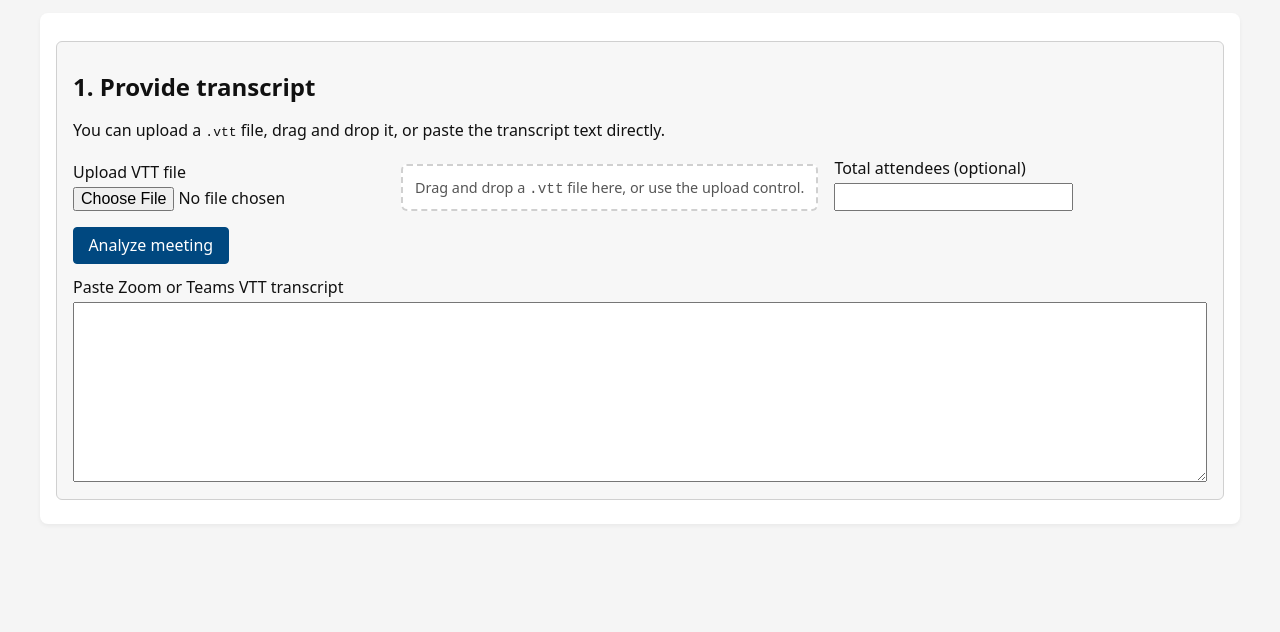
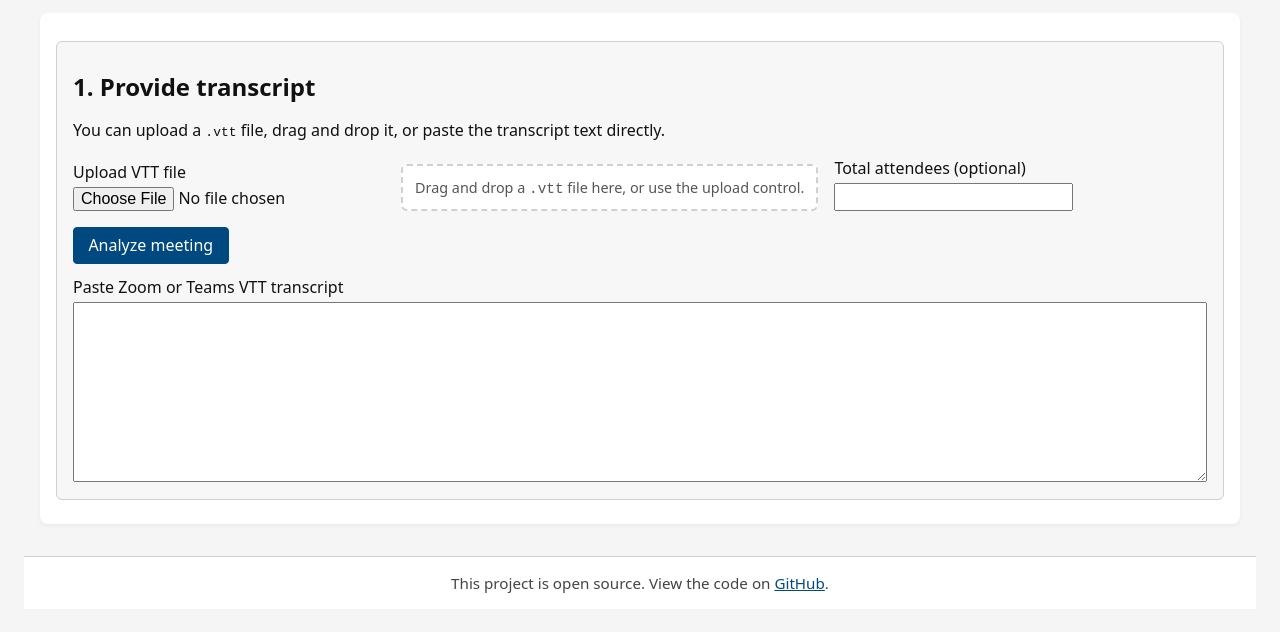
Before and after one commit to mgifford/airtime2, a plain HTML site: page index.html in a window 1280 px wide. Shown: the part 138-770 px from the top of the page. Drawn offline with Linux system fonts and the light colour scheme.

Commit message:
Update index.html

```diff
--- a/index.html
+++ b/index.html
@@ -478,6 +478,30 @@
       white-space: nowrap;
       border: 0;
     }
+    .site-footer {
+      margin-top: 2rem;
+      padding: 1rem 0;
+      border-top: 1px solid var(--border-subtle);
+      background: var(--card-bg);
+      text-align: center;
+    }
+
+    .site-footer p {
+      margin: 0;
+      color: var(--text-muted-on-light);
+      font-size: 0.95rem;
+    }
+
+    .site-footer a {
+      color: var(--accent);
+      text-decoration: underline;
+    }
+
+    .site-footer a:focus-visible {
+      outline: 2px solid var(--accent);
+      outline-offset: 2px;
+    }
+
   </style>
 </head>
 <body>
@@ -635,6 +659,15 @@
 
   </main>
 
+  <footer class="site-footer">
+    <div class="container">
+      <p>
+        This project is open source. View the code on
+        <a href="https://github.com/mgifford/airtime2">GitHub</a>.
+      </p>
+    </div>
+  </footer>
+
   <script src="script.js"></script>
 </body>
 </html>
```
